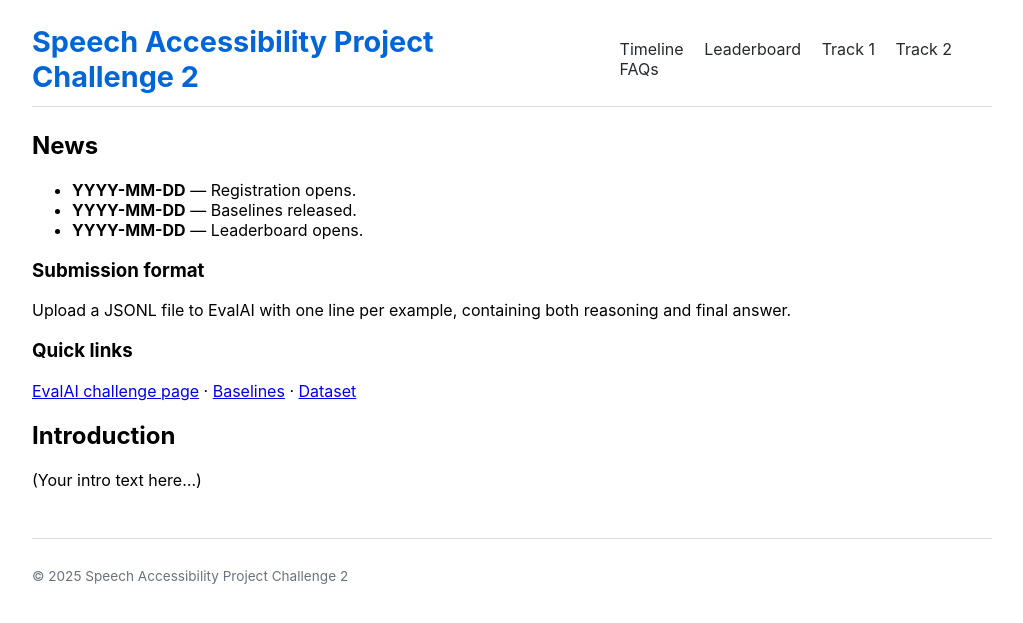
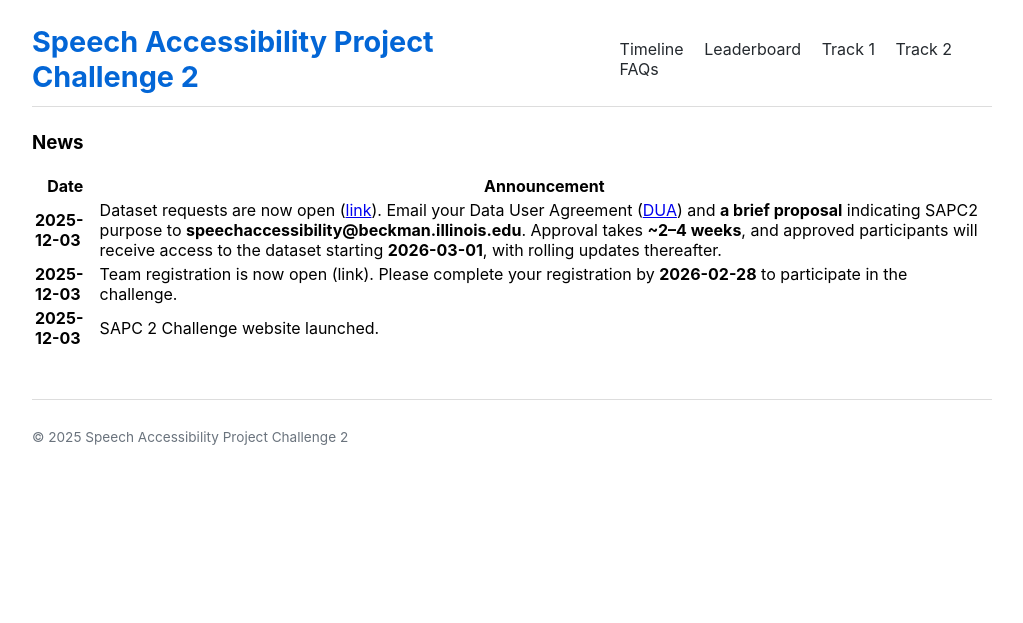
Before and after one commit to xiuwenz2/SAPC2-website, a Jekyll site: the page built from index.md, in a window 1280 px wide. Shown: the top 623 px of the page, without its empty margins (128-1151 px from the left). Built offline with Jekyll 4.4.1, drawn with Linux system fonts in a browser that asks for light colours.

Commit message:
Revise index.md with news and challenge updates
Updated the news section and added announcements with dates and links. Revised the introduction and challenge details for clarity.

```diff
--- a/index.md
+++ b/index.md
@@ -12,26 +12,34 @@ hero_meta: >
   and what people get out of participating (e.g. leaderboard, paper track, prizes).
 ---
 
-## News
-- **YYYY-MM-DD** — Registration opens.
-- **YYYY-MM-DD** — Baselines released.
-- **YYYY-MM-DD** — Leaderboard opens.
+### News
 
-<div class="callouts">
-  <div class="callout callout--accent">
-    <h3>Submission format</h3>
-    <p>Upload a JSONL file to EvalAI with one line per example, containing both reasoning and final answer.</p>
-  </div>
-  <div class="callout">
-    <h3>Quick links</h3>
-    <p>
-      <a href="YOUR_EVALAI_URL">EvalAI challenge page</a> ·
-      <a href="YOUR_BASELINES_REPO_URL">Baselines</a> ·
-      <a href="YOUR_DATA_URL">Dataset</a>
-    </p>
-  </div>
-</div>
+| Date        | Announcement |
+|-------------|--------------|
+| **2025-12-03** | Dataset requests are now open ([link](https://speechaccessibilityproject.beckman.illinois.edu/conduct-research-through-the-project)). Email your Data User Agreement ([DUA](https://speechaccessibilityproject.beckman.illinois.edu/docs/librariesprovider8/default-document-library/data-transfer-and-use-agreement-speech-accessibility-project.pdf?sfvrsn=909bd90f_20)) and **a brief proposal** indicating SAPC2 purpose to **speechaccessibility@beckman.illinois.edu**. Approval takes **~2–4 weeks**, and approved participants will receive access to the dataset starting **2026-03-01**, with rolling updates thereafter. |
+| **2025-12-03** | Team registration is now open (link). Please complete your registration by **2026-02-28** to participate in the challenge. |
+| **2025-12-03** | SAPC 2 Challenge website launched. |
 
-## <a id="call"></a>Introduction
+<!--
+### <a id="call"></a>Introduction
 
-(Your intro text here…)
+Welcome to the Speech Accessibility Project Challenge 2. This challenge seeks to rapidly advance the state of the art in dysarthric speech recognition.
+
+### <a id="call"></a>Data
+
+Compared to the SAPC dataset, SAPC2 data is more challenging.
+
+### <a id="call"></a>Challenge Tracks
+The challenge features two complementary tracks:
+
+Main Track: Participants can use open-source data to post-train open-source models, focusing on intrinsic model reasoning capabilities.
+Limited-resource Track: Participants can use open-source models to build an agent system or pipeline without human-in-the-loop, emphasizing system-level orchestration and tool use.
+
+### <a id="call"></a>Evaluation Metrics
+We adpte CER and WER as metrics:
+Metric 1: CER (Primary)
+Metric 2: WER
+
+### <a id="call"></a>Acknowledgements
+The Speech Accessibility Project is funded by a grant from the AI Accessibility Coalition. Computational resources for the challenge are provided by the National Center for Supercomputing Applications.
+-->
```
